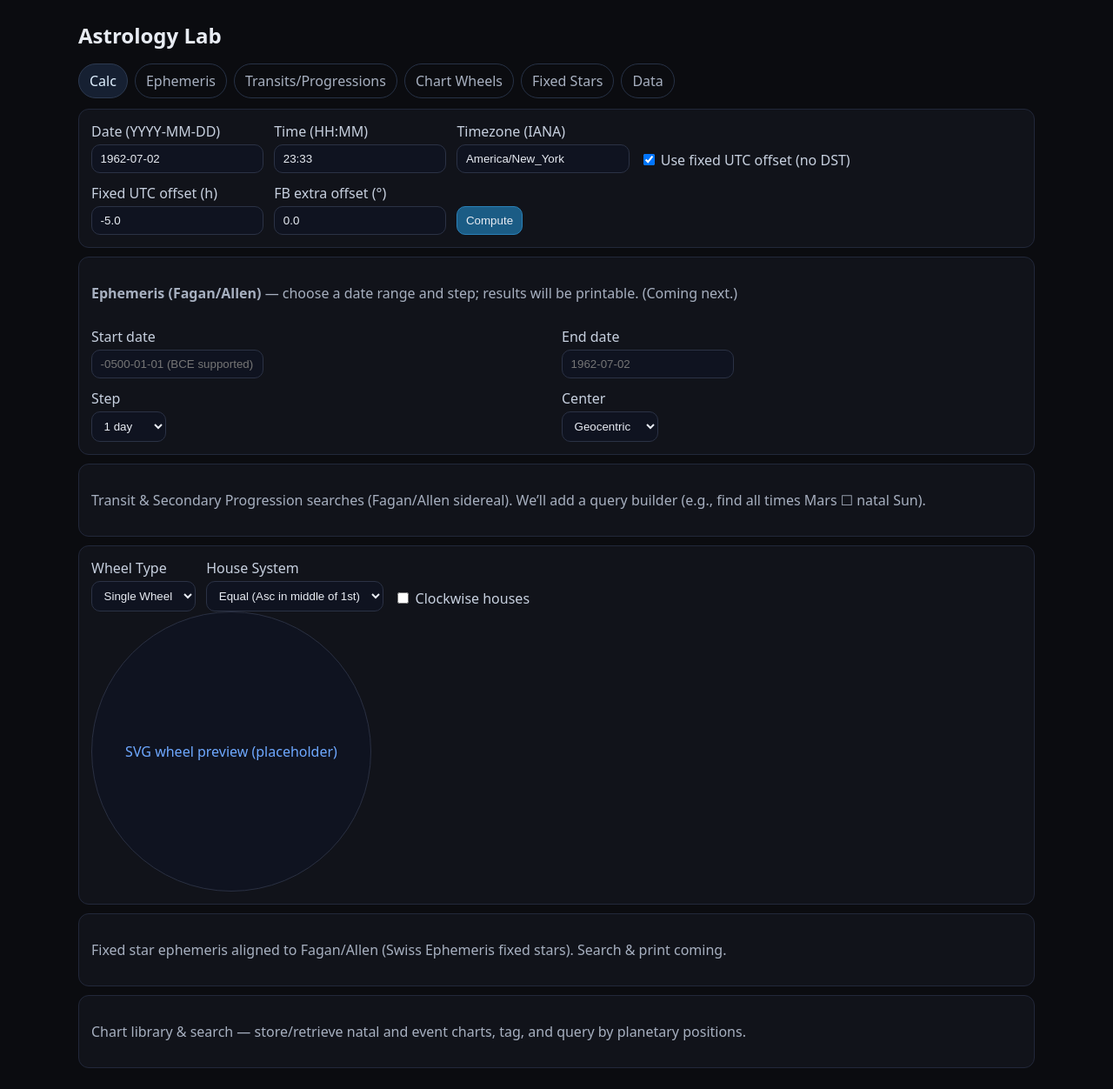
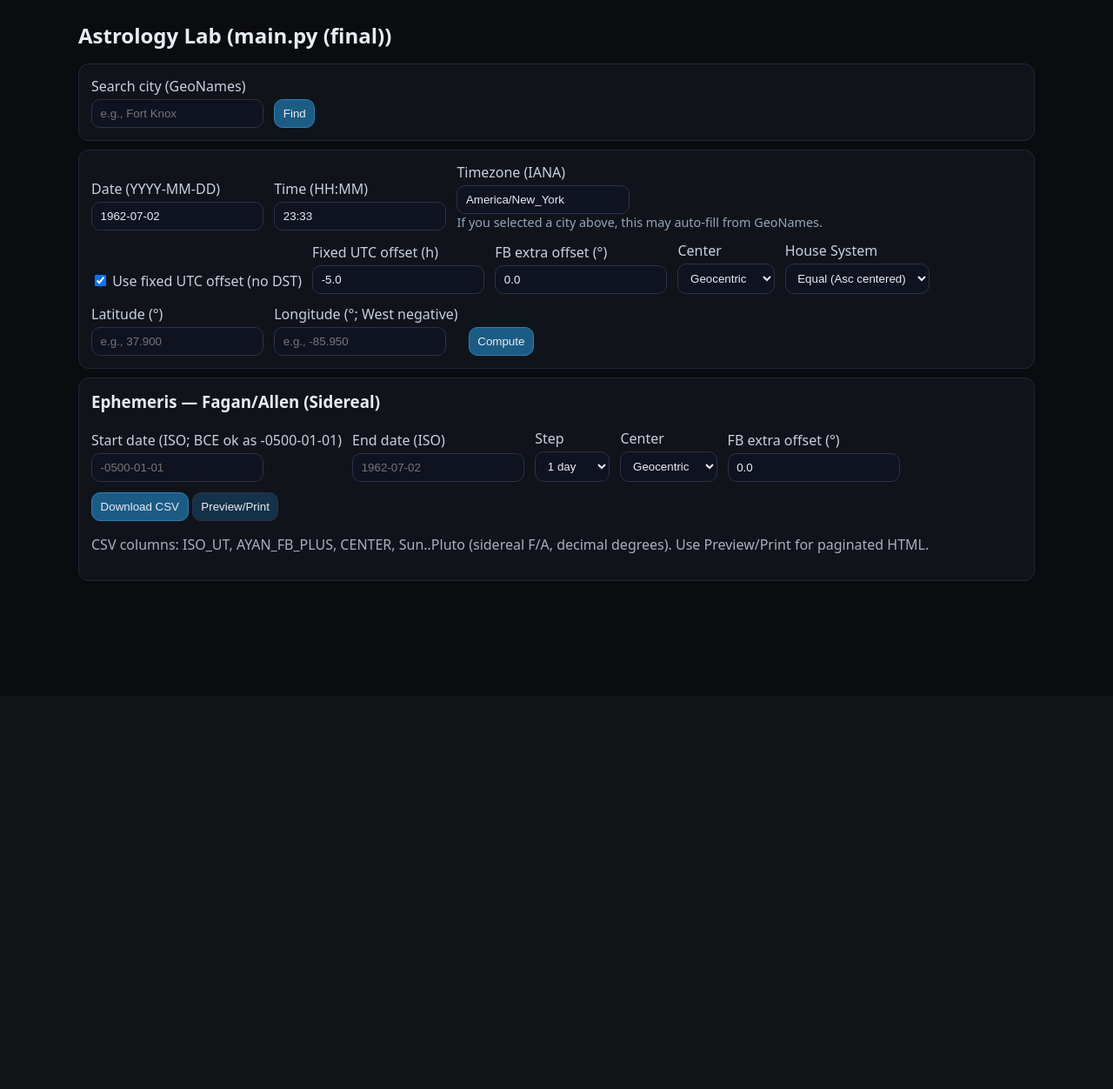
Before and after one commit to eburns009/Astrology-new, a Flask app: page / in a window 1280 px wide. Shown: the whole page at 87% size. After the commit the page ends 668 px from the top, so only its background shows below. Run offline with Flask 3, Linux system fonts and the light colour scheme.

Commit message:
Update index.html

```diff
--- a/templates/index.html
+++ b/templates/index.html
@@ -3,15 +3,12 @@
 <head>
   <meta charset="utf-8" />
   <meta name="viewport" content="width=device-width, initial-scale=1" />
-  <title>Astrology Lab — Tropical + Fagan/Allen (Fagan/Bradley) Baseline</title>
+  <title>Astrology Lab — Tropical + Fagan/Bradley (index.html • {{ app_version or '' }})</title>
   <style>
     :root { --bg:#0b0c10; --card:#11131a; --muted:#a7b0c0; --text:#e8ecf3; --accent:#7cc7ff; }
     html,body{background:var(--bg); color:var(--text); font-family:system-ui,-apple-system,Segoe UI,Roboto,Arial,sans-serif; margin:0}
     .wrap{max-width:1100px; margin:24px auto; padding:0 16px}
     h1{margin:.2rem 0 1rem 0; font-size:1.5rem}
-    .nav{display:flex; gap:8px; flex-wrap:wrap; margin-bottom:12px}
-    .tab{padding:.5rem .75rem; border:1px solid #273246; border-radius:999px; color:var(--muted); text-decoration:none}
-    .tab.active{background:#162032; color:#dff0ff; border-color:#2d3a51}
     .card{background:var(--card); border:1px solid #22283a; border-radius:12px; padding:14px; margin:10px 0}
     .row{display:flex; gap:12px; flex-wrap:wrap; align-items:end}
     label{display:block; color:#c7d0df; margin-bottom:4px}
@@ -22,27 +19,56 @@
     th,td{border:1px solid #2a3042; padding:.5rem; text-align:left}
     .muted{color:var(--muted)}
     .err{color:#ff9aa2}
-    .grid{display:grid; grid-template-columns:repeat(12,1fr); gap:12px}
-    .col-6{grid-column:span 6}
-    .col-12{grid-column:span 12}
-    @media (max-width: 800px){ .col-6{grid-column:span 12} }
-    .wheel{width:320px; height:320px; background:#0f1320; border-radius:50%; border:1px solid #2a3042; display:grid; place-items:center; color:#6ea8ff}
+    .hint{font-size:.9em;color:#93a4ba}
+    ul.results{list-style: none; padding-left: 0}
+    ul.results li{margin:.35rem 0; display:flex; gap:8px; align-items:center}
+    ul.results form{display:inline}
   </style>
 </head>
 <body>
   <div class="wrap">
-    <h1>Astrology Lab</h1>
-    <div class="nav">
-      <a class="tab active" href="#calc">Calc</a>
-      <a class="tab" href="#ephem">Ephemeris</a>
-      <a class="tab" href="#transits">Transits/Progressions</a>
-      <a class="tab" href="#wheel">Chart Wheels</a>
-      <a class="tab" href="#stars">Fixed Stars</a>
-      <a class="tab" href="#data">Data</a>
+    <h1>Astrology Lab ({{ app_version or '—' }})</h1>
+
+    <!-- Location search (GeoNames) -->
+    <div class="card">
+      <form method="GET" action="/" class="row">
+        <div>
+          <label>Search city (GeoNames)</label>
+          <input name="city" placeholder="e.g., Fort Knox" />
+        </div>
+        <div>
+          <button class="primary" type="submit">Find</button>
+        </div>
+      </form>
+      {% if city_results is not none %}
+        {% if city_results and city_results[0]._ok %}
+          <p class="hint">Select a result to prefill latitude, longitude, and timezone.</p>
+          <ul class="results">
+          {% for c in city_results %}
+            <li>
+              <span>{{ c.name }}, {{ c.admin }}, {{ c.country }} — ({{ c.lat }}, {{ c.lng }})</span>
+              <form method="POST" action="/select_city">
+                <input type="hidden" name="name" value="{{ c.name }}" />
+                <input type="hidden" name="admin" value="{{ c.admin }}" />
+                <input type="hidden" name="country" value="{{ c.country }}" />
+                <input type="hidden" name="lat" value="{{ c.lat }}" />
+                <input type="hidden" name="lng" value="{{ c.lng }}" />
+                <button type="submit">Use this</button>
+              </form>
+            </li>
+          {% endfor %}
+          </ul>
+        {% else %}
+          <p class="err">{{ city_results[0].label if city_results else 'No results' }}</p>
+        {% endif %}
+      {% endif %}
+      {% if selected_city %}
+        <p class="hint">Selected: {{ selected_city }}</p>
+      {% endif %}
     </div>
 
     <!-- Calc card -->
-    <div id="calc" class="card">
+    <div class="card">
       <form method="POST" action="/" class="row">
         <div>
           <label>Date (YYYY-MM-DD)</label>
@@ -55,6 +81,7 @@
         <div>
           <label>Timezone (IANA)</label>
           <input name="tzid" value="{{ tzid or 'America/New_York' }}" />
+          <div class="hint">If you selected a city above, this may auto-fill from GeoNames.</div>
         </div>
         <div>
           <label><input type="checkbox" name="use_fixed" {% if use_fixed %}checked{% endif %}/> Use fixed UTC offset (no DST)</label>
@@ -66,6 +93,28 @@
         <div>
           <label>FB extra offset (°)</label>
           <input name="fb_offset" value="{{ fb_offset if fb_offset is not none else '0.0' }}" />
+        </div>
+        <div>
+          <label>Center</label>
+          <select name="center">
+            <option value="geo" {% if center == 'geo' %}selected{% endif %}>Geocentric</option>
+            <option value="helio" {% if center == 'helio' %}selected{% endif %}>Heliocentric</option>
+          </select>
+        </div>
+        <div>
+          <label>House System</label>
+          <select name="house_system">
+            <option value="EQUAL" {% if house_system == 'EQUAL' %}selected{% endif %}>Equal (Asc centered)</option>
+            <option value="PLACIDUS" {% if house_system == 'PLACIDUS' %}selected{% endif %}>Placidus</option>
+          </select>
+        </div>
+        <div>
+          <label>Latitude (°)</label>
+          <input name="lat" value="{{ lat or '' }}" placeholder="e.g., 37.900" />
+        </div>
+        <div>
+          <label>Longitude (°; West negative)</label>
+          <input name="lon" value="{{ lon or '' }}" placeholder="e.g., -85.950" />
         </div>
         <div>
           <button class="primary" type="submit">Compute</button>
@@ -97,23 +146,40 @@
         {% endfor %}
       </table>
       {% endif %}
+
+      {% if houses %}
+      <h3>Houses ({{ house_system }})</h3>
+      <p class="muted">Asc {{ houses.asc|float|round(4) }}° • MC {{ houses.mc|float|round(4) }}°</p>
+      <table>
+        <tr>
+          <th>#</th>
+          <th>Cusp (°)</th>
+          <th>Sign</th>
+        </tr>
+        {% for c in houses.cusps %}
+        <tr>
+          <td>{{ loop.index }}</td>
+          <td>{{ '%.6f' % c }}</td>
+          <td>{{ (c % 360) // 30 | int }}</td>
+        </tr>
+        {% endfor %}
+      </table>
+      {% endif %}
     </div>
 
-    <!-- Ephemeris (placeholder UI) -->
-    <div id="ephem" class="card">
-      <div class="grid">
-        <div class="col-12">
-          <p class="muted"><b>Ephemeris (Fagan/Allen)</b> — choose a date range and step; results will be printable. (Coming next.)</p>
+    <!-- Ephemeris card -->
+    <div class="card">
+      <h3 style="margin-top:0">Ephemeris — Fagan/Allen (Sidereal)</h3>
+      <form method="POST" action="/ephemeris" class="row">
+        <div>
+          <label>Start date (ISO; BCE ok as -0500-01-01)</label>
+          <input name="eph_start" placeholder="-0500-01-01" />
         </div>
-        <div class="col-6">
-          <label>Start date</label>
-          <input name="eph_start" placeholder="-0500-01-01 (BCE supported)" />
-        </div>
-        <div class="col-6">
-          <label>End date</label>
+        <div>
+          <label>End date (ISO)</label>
           <input name="eph_end" placeholder="1962-07-02" />
         </div>
-        <div class="col-6">
+        <div>
           <label>Step</label>
           <select name="eph_step">
             <option>1 day</option>
@@ -121,54 +187,23 @@
             <option>1 hour</option>
           </select>
         </div>
-        <div class="col-6">
+        <div>
           <label>Center</label>
           <select name="eph_center">
             <option value="geo">Geocentric</option>
             <option value="helio">Heliocentric</option>
           </select>
         </div>
-      </div>
-    </div>
-
-    <!-- Transits / Progressions (placeholder UI) -->
-    <div id="transits" class="card">
-      <p class="muted">Transit &amp; Secondary Progression searches (Fagan/Allen sidereal). We’ll add a query builder (e.g., find all times Mars ☐ natal Sun).</p>
-    </div>
-
-    <!-- Chart wheels (placeholder UI) -->
-    <div id="wheel" class="card">
-      <div class="row">
         <div>
-          <label>Wheel Type</label>
-          <select name="wheel_type">
-            <option>Single Wheel</option>
-            <option>Bi-Wheel</option>
-            <option>Tri-Wheel</option>
-          </select>
+          <label>FB extra offset (°)</label>
+          <input name="fb_offset" value="0.0" />
         </div>
         <div>
-          <label>House System</label>
-          <select name="house_system">
-            <option value="EQUAL">Equal (Asc in middle of 1st)</option>
-            <option value="PLACIDUS">Placidus</option>
-          </select>
+          <button class="primary" type="submit">Download CSV</button>
+          <button type="submit" formaction="/ephemeris/preview">Preview/Print</button>
         </div>
-        <div>
-          <label><input type="checkbox" name="clockwise" /> Clockwise houses</label>
-        </div>
-      </div>
-      <div class="wheel">SVG wheel preview (placeholder)</div>
-    </div>
-
-    <!-- Fixed Stars (placeholder UI) -->
-    <div id="stars" class="card">
-      <p class="muted">Fixed star ephemeris aligned to Fagan/Allen (Swiss Ephemeris fixed stars). Search &amp; print coming.</p>
-    </div>
-
-    <!-- Data (placeholder UI) -->
-    <div id="data" class="card">
-      <p class="muted">Chart library &amp; search — store/retrieve natal and event charts, tag, and query by planetary positions.</p>
+      </form>
+      <p class="muted">CSV columns: ISO_UT, AYAN_FB_PLUS, CENTER, Sun..Pluto (sidereal F/A, decimal degrees). Use Preview/Print for paginated HTML.</p>
     </div>
 
   </div>
```
